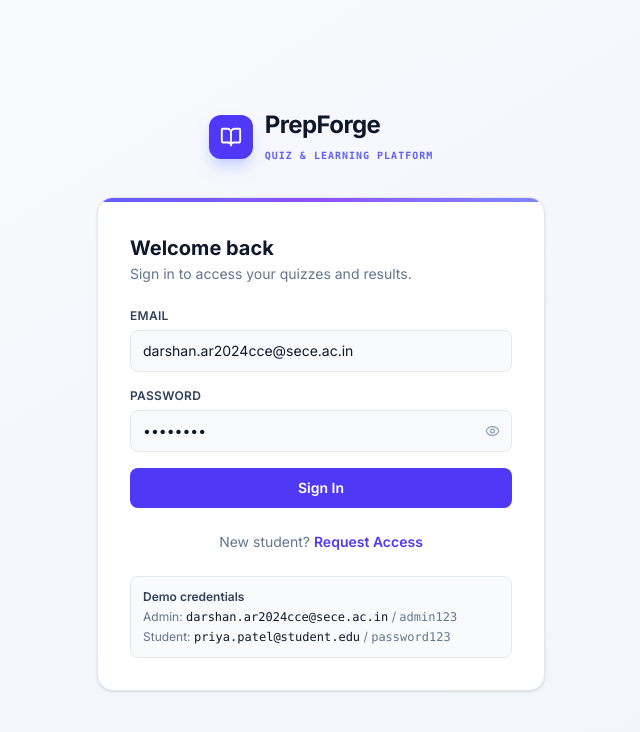
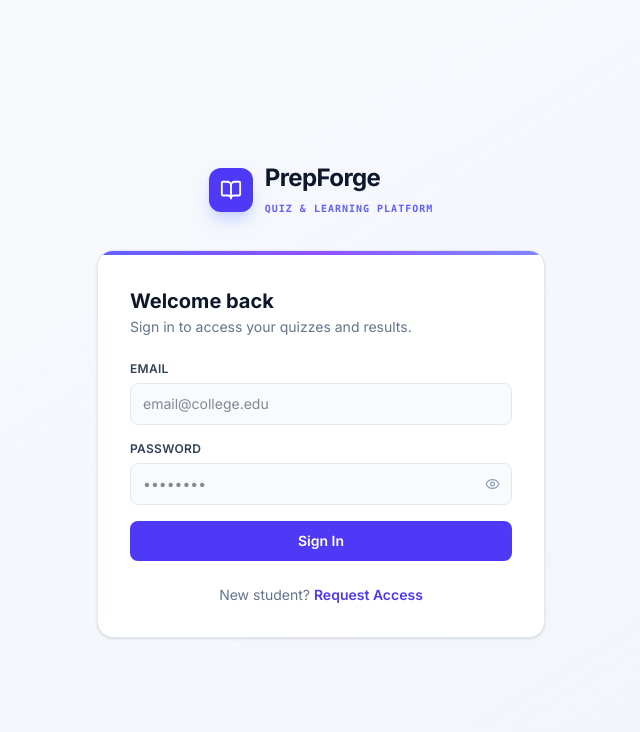
Before and after one commit to darshanar190607/PrepForge, a React (Vite) app: page / in a window 1280 px wide. Shown: the top 732 px of the page, without its empty margins (319-959 px from the left). Built offline with nearby package versions, Linux system fonts and the light colour scheme.

Commit message:
security: remove hardcoded admin credentials from login page

```diff
--- a/src/components/AuthPages.tsx
+++ b/src/components/AuthPages.tsx
@@ -11,8 +11,8 @@ export default function AuthPages({ onLogin, onRegisterRequest }: AuthPagesProps
   const [showPass, setShowPass] = useState(false);
 
   // Login
-  const [loginEmail, setLoginEmail] = useState('darshan.ar2024cce@sece.ac.in');
-  const [loginPassword, setLoginPassword] = useState('admin123');
+  const [loginEmail, setLoginEmail] = useState('');
+  const [loginPassword, setLoginPassword] = useState('');
   const [loginError, setLoginError] = useState('');
   const [submitting, setSubmitting] = useState(false);
 
@@ -133,12 +133,6 @@ export default function AuthPages({ onLogin, onRegisterRequest }: AuthPagesProps
                 </button>
               </p>
 
-              {/* Demo hint */}
-              <div className="bg-slate-50 border border-slate-200 rounded-lg p-3 text-xs text-slate-500 space-y-1">
-                <div className="font-semibold text-slate-700">Demo credentials</div>
-                <div>Admin: <span className="font-mono text-slate-900">darshan.ar2024cce@sece.ac.in</span> / <span className="font-mono">admin123</span></div>
-                <div>Student: <span className="font-mono text-slate-900">priya.patel@student.edu</span> / <span className="font-mono">password123</span></div>
-              </div>
             </div>
           ) : (
             /* === REGISTER === */
```
